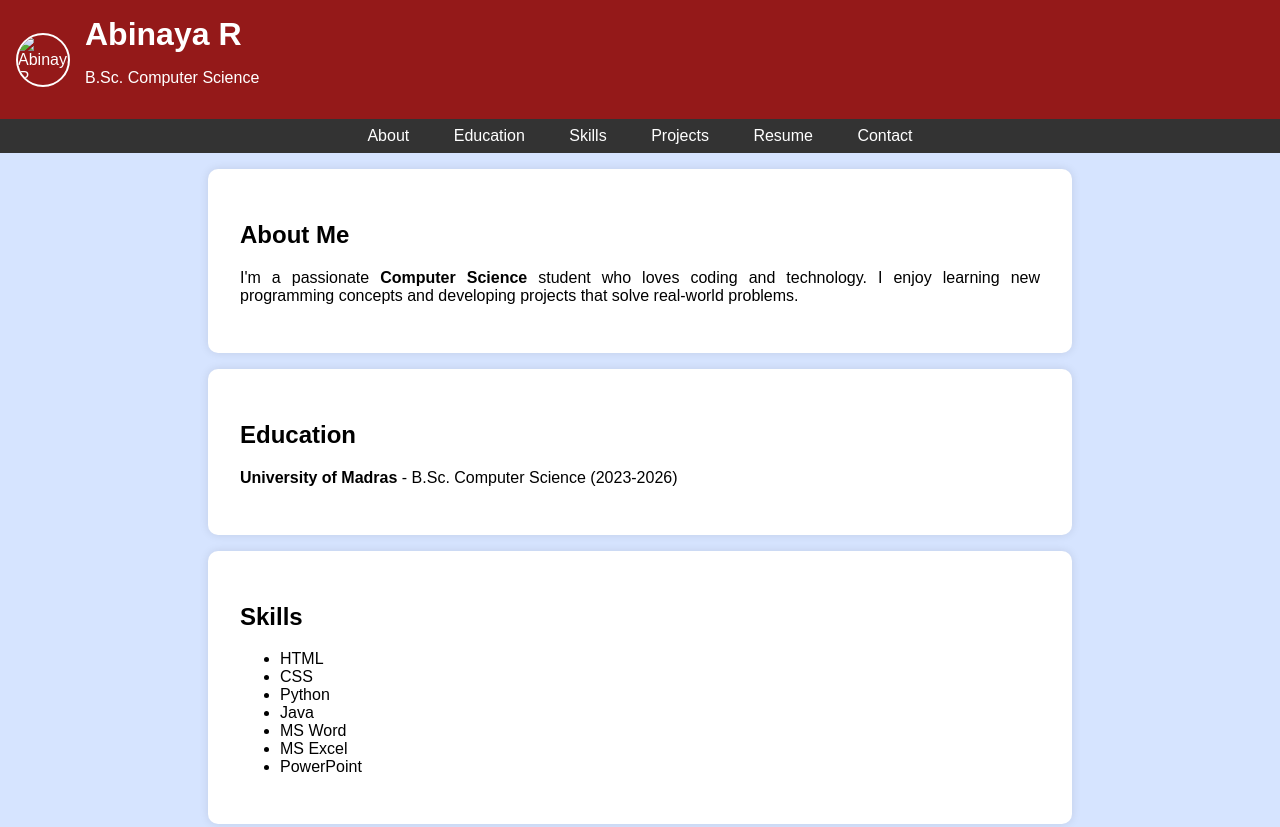
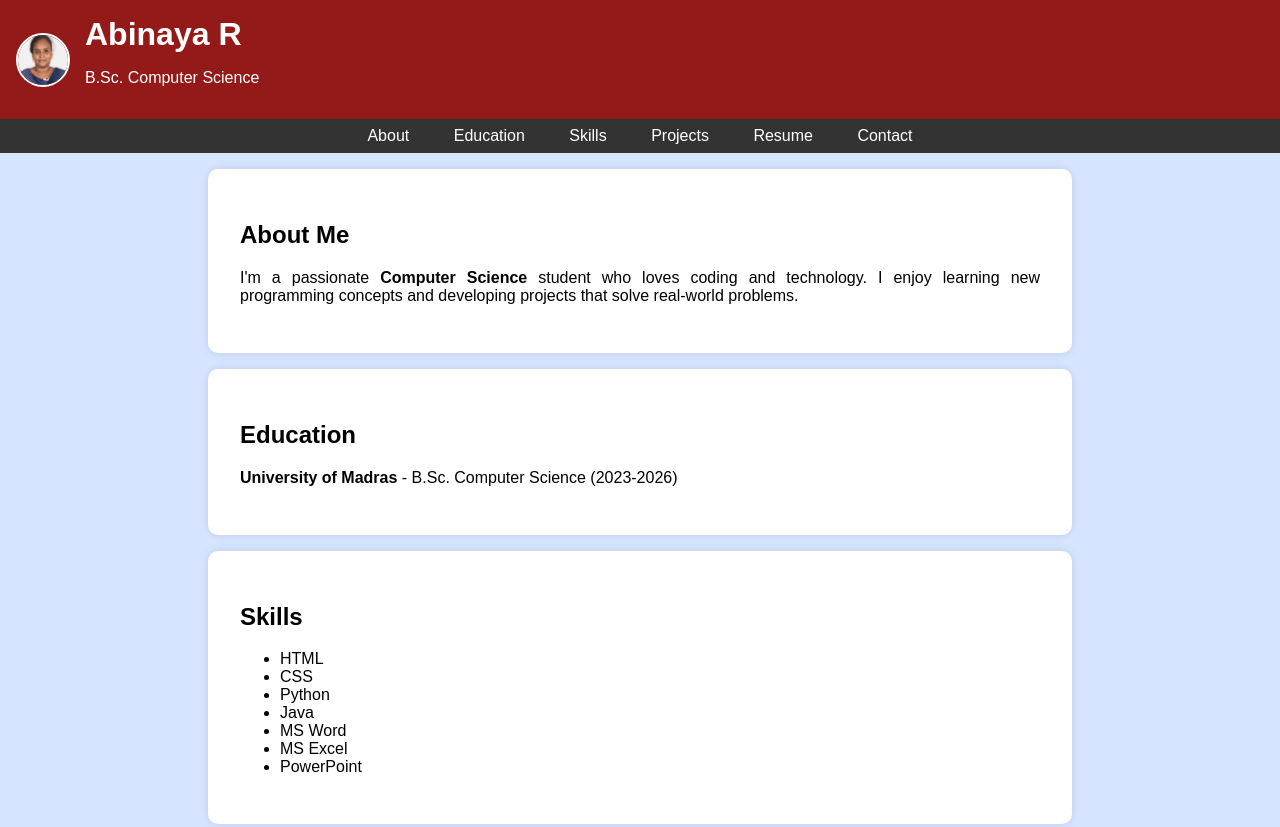
Before and after one commit to abinaya2005-web/Digital-portfolio, a plain HTML site: page index.html in a window 1280 px wide. Shown: the top 827 px of the page. Drawn offline with Linux system fonts and the light colour scheme.

Commit message:
index.html

```diff
--- a/index.html
+++ b/index.html
@@ -96,7 +96,7 @@
 
     <header>
         <!-- Profile picture inside header, left-aligned near name -->
-        <img src="/storage/emulated/0/Pictures/WhatsApp/IMG-20250316-WA0063.jpg"alt="Abinaya R" class="profile-picture">
+        <img src="IMG-20250316-WA0063.jpg" alt="Abinaya R" class="profile-picture">
         <div class="header-content">
             <h1>Abinaya R</h1>
             <p>B.Sc. Computer Science</p>
```
